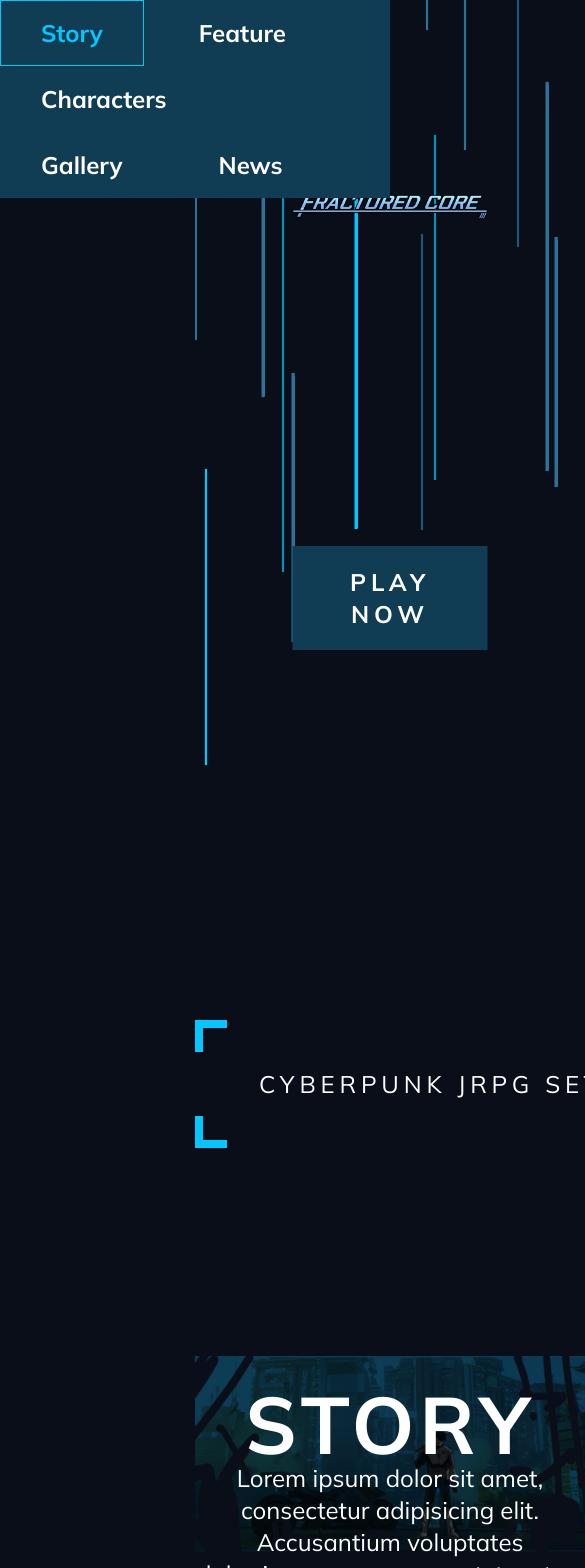
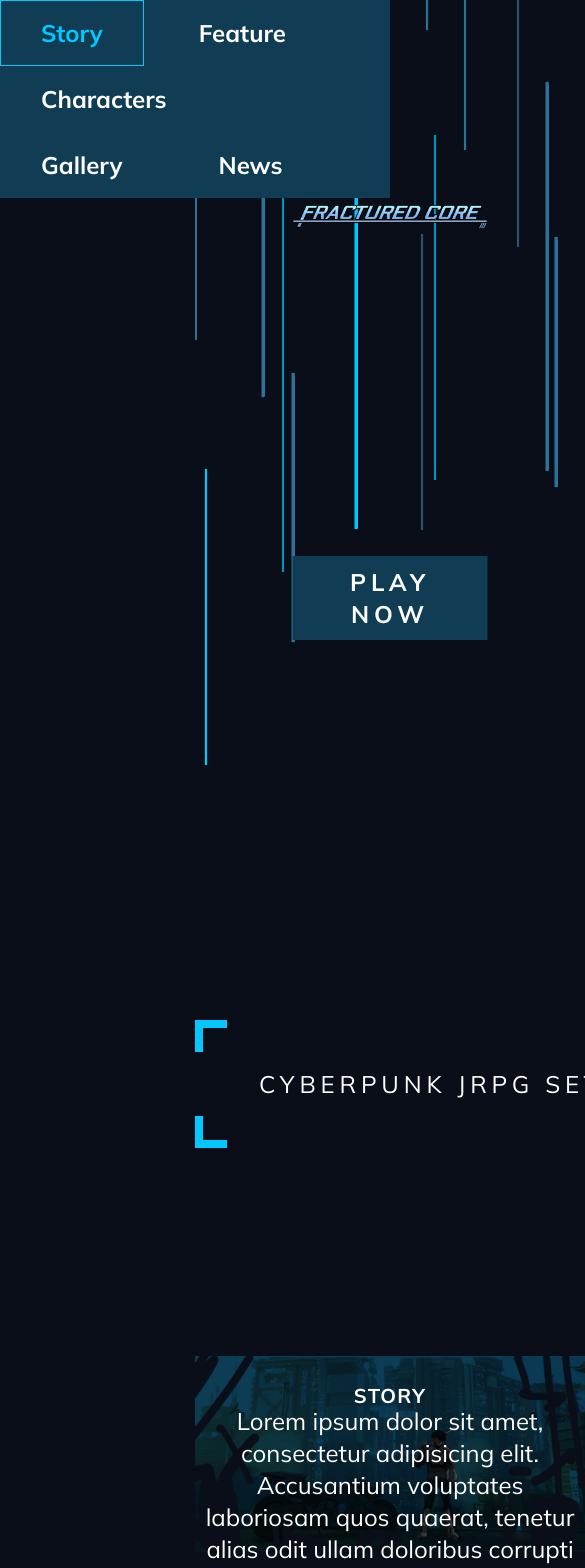
Before and after one commit to fauzialhari/engram-interactive, a Next.js app: page / in a window 390 px wide. Shown: the top 1568 px of the page, 585 px wide, since content can reach past the window. Built offline with nearby package versions, Linux system fonts and the light colour scheme.

Commit message:
Redefine some global style on responsive

```diff
--- a/styles/globals.css
+++ b/styles/globals.css
@@ -13,16 +13,16 @@
 
 @layer base {
   h1 {
-    @apply text-h1 font-bold uppercase leading-[0.95] tracking-[.06em];
+    @apply text-xl lg:text-h1 font-bold uppercase leading-[0.95] tracking-[.06em];
   }
   h2 {
-    @apply text-h2 font-bold uppercase mb-8;
+    @apply text-lg lg:text-h2 font-bold uppercase mb-8;
   }
   p {
     @apply mb-6;
   }
   button {
-    @apply bg-secondary py-5 px-12 uppercase font-bold tracking-button;
+    @apply bg-secondary py-2.5 lg:py-5 px-6 lg:px-12 uppercase font-bold tracking-button;
   }
   input {
     @apply border border-primary p-3 bg-transparent focus:border-primary;
```
